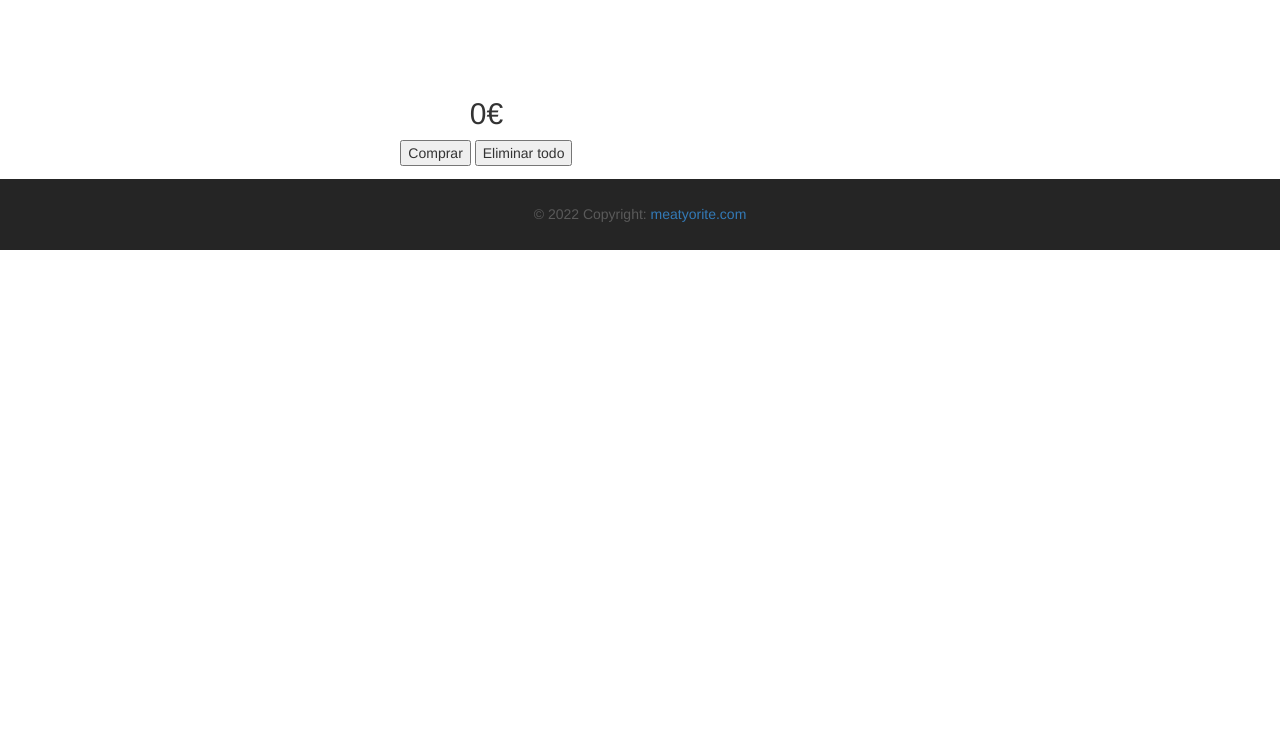
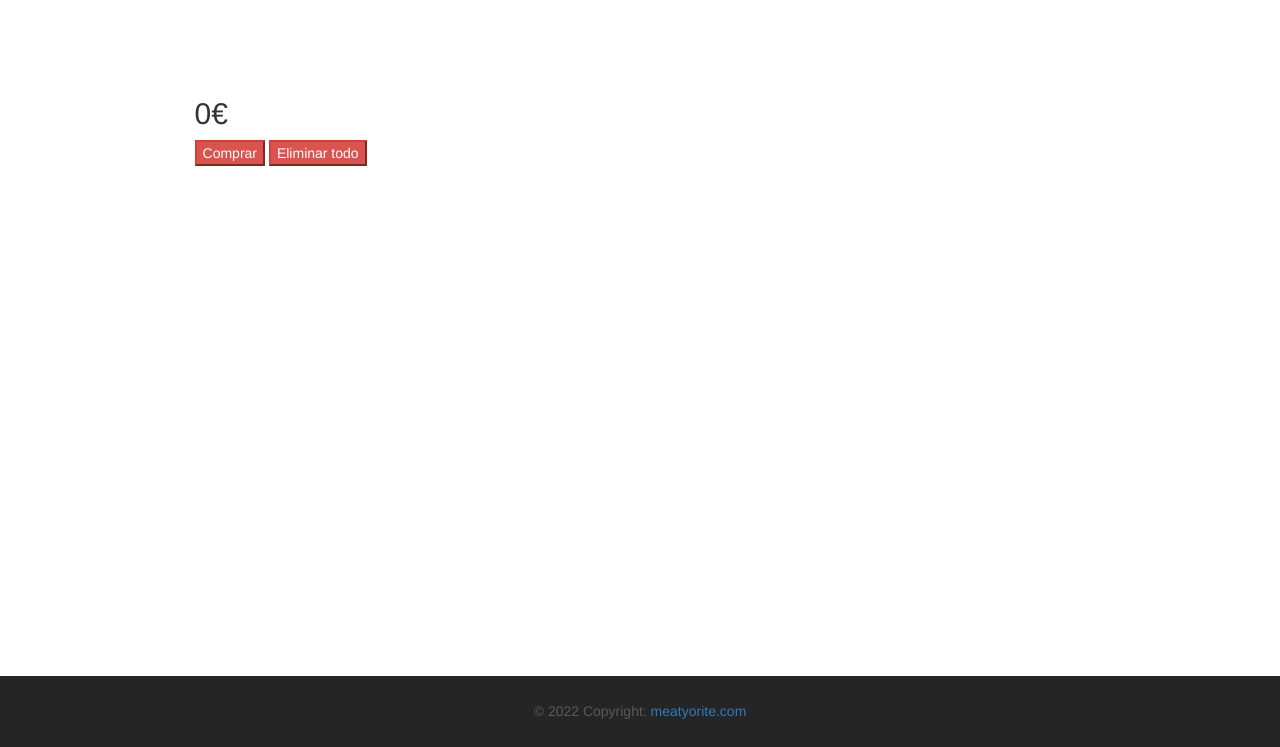
Before and after one commit to Aleex55/JSMeatProject, a plain HTML site: page Inici/Cesta.html in a window 1280 px wide. Shown: the part 53-800 px from the top of the page. Drawn offline with nearby package versions, Linux system fonts and the light colour scheme.

Commit message:
Fixed footer, i eliminar elements cesta localstorage

```diff
--- a/Inici/Cesta.html
+++ b/Inici/Cesta.html
@@ -77,21 +77,29 @@
             <div class="allcart-items m-t-150 text-center">
                 <!--AQUI VAN ELS ITEMS DE LA CESTA-->
             </div>
-            <div class="total" style="text-align: center;">
+            <div class="total" style="margin-bottom: 10%; margin-left: 20%;">
                 <!-- <h2>Total</h2> -->
                 <h2 class="total-price">0€</h2>
-                <button class="buy-all" type="button">Comprar</button>
-                <button class="delete-all">Eliminar todo</button>
+                <button class="buy-all btn-danger" type="button">Comprar</button>
+                <button class="delete-all btn-danger" onclick="myFunction()">Eliminar todo</button>
             </div>
         </div>
 
-    <footer style="background-color: rgb(37, 37, 37); padding: 2%; margin-top: 1%;">
-        <div class="text-center" style="color: rgb(90, 90, 90);">© 2022 Copyright:
+    <footer class="footer" style="background-color: rgb(37, 37, 37); padding: 2%; margin-top: 2%;">
+        <div style="color: rgb(90, 90, 90);">© 2022 Copyright:
           <a href="index.html">meatyorite.com</a>
         </div>
       </footer>
 
 
+    <script>
+    function myFunction() {
+        localStorage.clear();;
+    }
+    </script>
+
+
+
     <script src="PutOnCesta.js"></script>
 </body>
 </html>
--- a/Inici/estil.css
+++ b/Inici/estil.css
@@ -80,3 +80,11 @@
 .width-cesta{
     width: 76%;
 }
+
+.footer{
+    position: fixed;
+    left: 0;
+    bottom: 0;
+    width: 100%;
+    text-align: center;
+}
```
